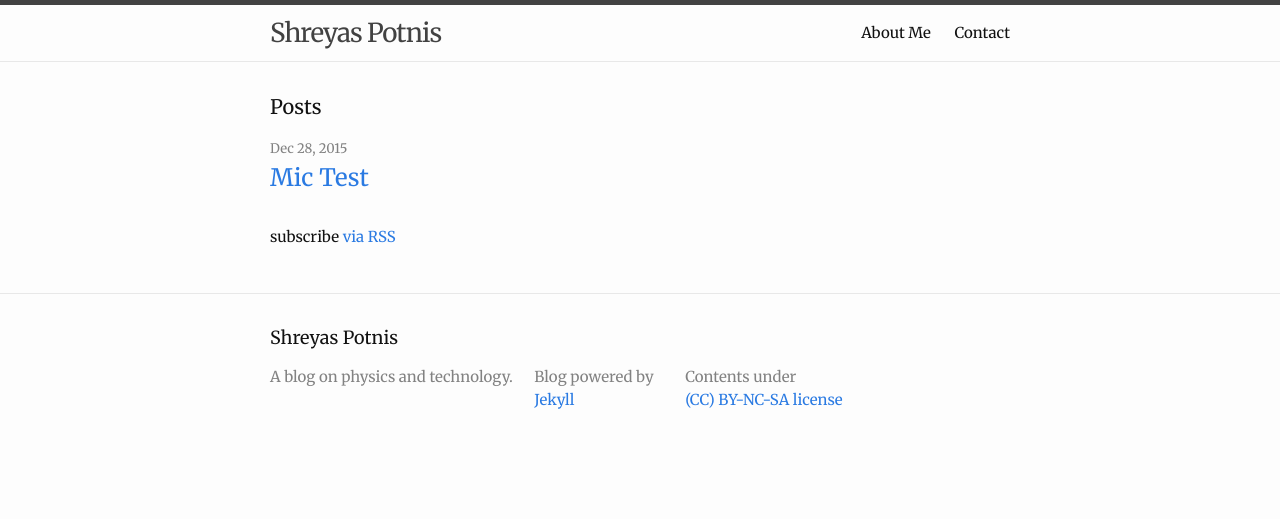
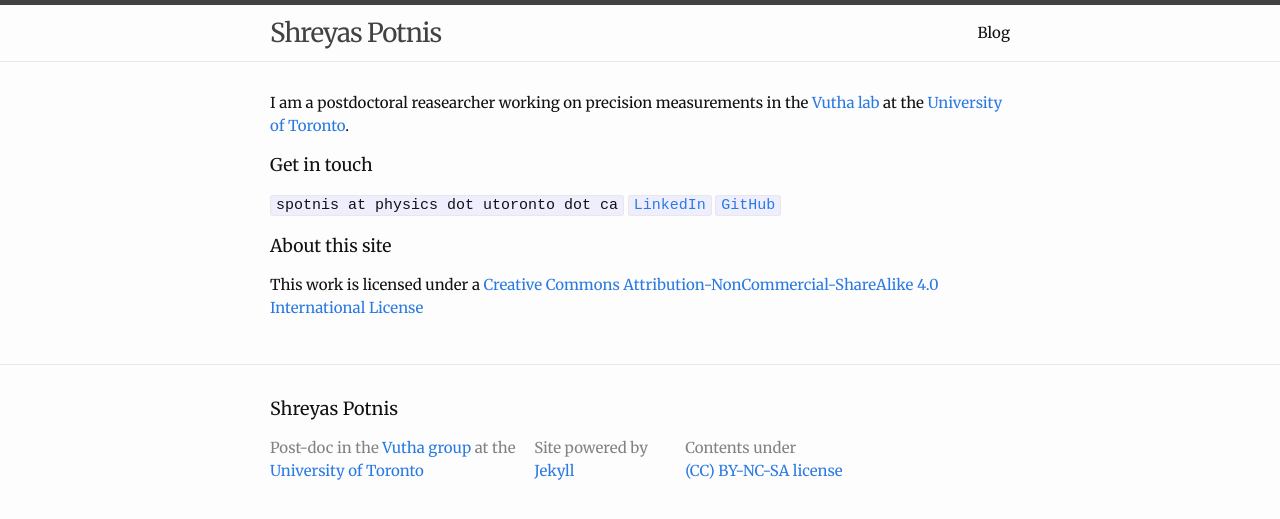
Before and after one commit to carmelom/shreyaspotnis.github.io, a Jekyll site: the page built from index.md, in a window 1280 px wide. Shown: the top 519 px of the page. Built offline with Jekyll 4.4.1, drawn with Linux system fonts in a browser that asks for light colours.

Commit message:
Changed layout. Landing page has info about me, and not the blog

```diff
--- a/_config.yml
+++ b/_config.yml
@@ -7,8 +7,7 @@
 
 # Site settings
 title: Shreyas Potnis
-description: > # this means to ignore newlines until "baseurl:"
-  A blog on physics and technology.
+email: spotnis@physics.utoronto.ca
 baseurl: "" # the subpath of your site, e.g. /blog
 url: "http://shreyaspotnis.github.io" # the base hostname & protocol for your site
 
--- a/_includes/footer.html
+++ b/_includes/footer.html
@@ -6,10 +6,11 @@
 
     <div class="footer-col-wrapper">
       <div class="footer-col footer-col-1">
-        <p>{{ site.description }}</p>
+        Post-doc in the <a href="http://www.physics.utoronto.ca/~vutha/">Vutha group</a>
+  at the <a href="http://www.utoronto.ca/">University of Toronto</a></p>
       </div>
       <div class="footer-col footer-col-2">
-        <p>Blog powered by <a href="https://jekyllrb.com/">Jekyll</a></p>
+        <p>Site powered by <a href="https://jekyllrb.com/">Jekyll</a></p>
       </div>
       <div class="footer-col footer-col-3">
         <p>Contents under <br>
--- /dev/null
+++ b/index.md
@@ -0,0 +1,20 @@
+---
+layout: default
+---
+
+I am a postdoctoral reasearcher working on precision measurements in the
+[Vutha lab][vuthalab] at the [University of Toronto][uoft].
+
+
+### Get in touch
+
+`spotnis at physics dot utoronto dot ca` [`LinkedIn`](https://www.linkedin.com/in/shreyaspotnis) [`GitHub`](https://github.com/shreyaspotnis)
+
+### About this site
+
+This work is licensed under a
+[Creative Commons Attribution-NonCommercial-ShareAlike 4.0 International License][license]
+
+[vuthalab]: http://www.physics.utoronto.ca/~vutha/
+[uoft]: http://www.utoronto.ca/
+[license]: http://creativecommons.org/licenses/by-nc-sa/4.0/
```
Also changed, not shown: about.md (deleted, +0 -13 lines), blog.md (renamed from index.html, +2 -0 lines), contact.md (deleted, +0 -11 lines).
